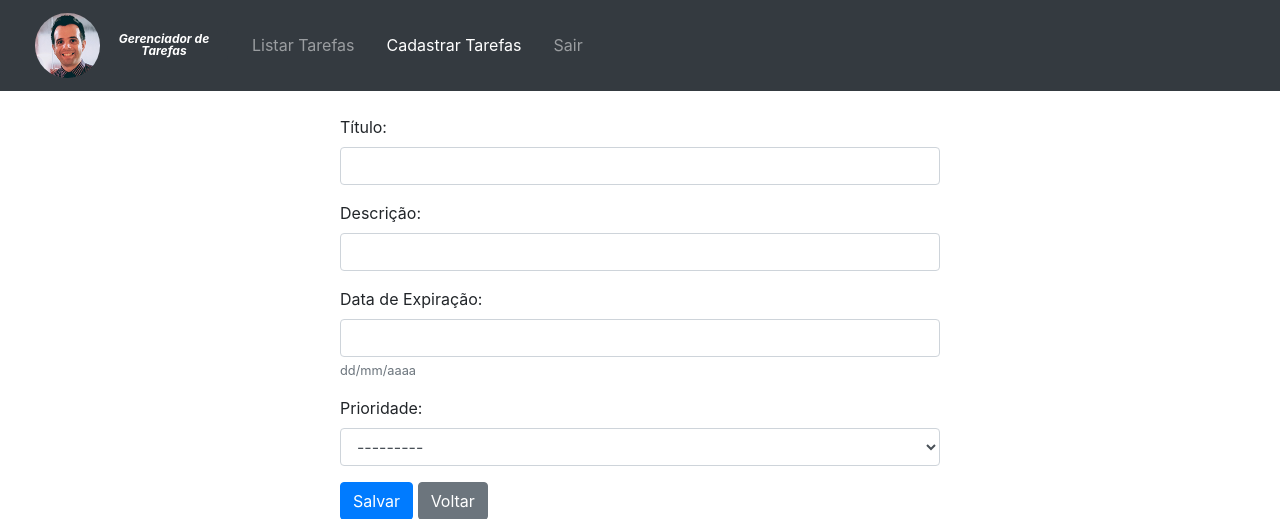
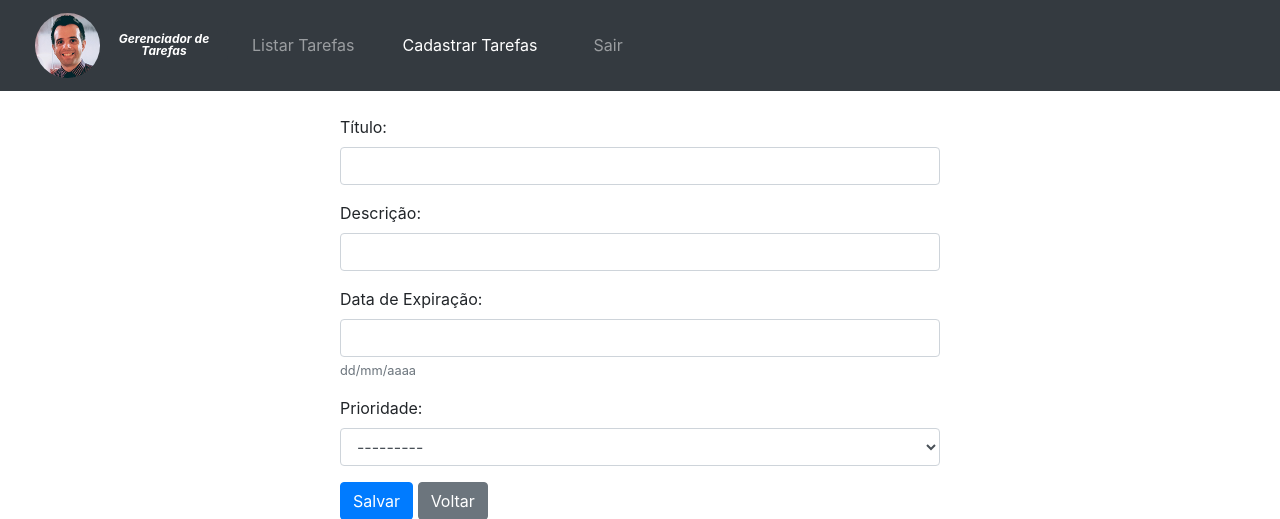
Before and after one commit to eusouocristian/gerenciador_tarefas, a Django app: page /cadastrar_tarefa/ in a window 1280 px wide. Shown: the top 519 px of the page. Run offline with Django 3.2, Linux system fonts and the light colour scheme; the visitor is signed in with stand-in values (Sample User, id 1); some libraries are stand-ins or nearby versions.

Commit message:
melhorias visuais

```diff
--- a/app/templates/base.html
+++ b/app/templates/base.html
@@ -9,7 +9,7 @@
 </head>
 
 <body data-spy="scroll" data-target="spy-scroll-id">
-<nav class="navbar navbar-expand-lg navbar-dark bg-dark mb-4">
+<nav class="navbar navbar-expand-sm navbar-dark bg-dark mb-4">
 
     <div class="container ml-1">
 
@@ -24,7 +24,7 @@
             </span>
         </button>
 
-        <div class="collapse navbar-collapse mr-4" id="NavbarMenu">
+        <div class="collapse navbar-collapse" id="NavbarMenu">
 
             <ul class="navbar-nav mr-auto" >
                 <li class="nav-item">
@@ -36,12 +36,12 @@
                 </li>
                 <li class="nav-item">
                     {% if caminho == '/cadastrar_tarefa/' %}
-                    <a class="nav-link pr-4 active" href="{% url 'cadastrar_tarefa' %}">Cadastrar Tarefas</a>
+                    <a class="nav-link px-4 active" href="{% url 'cadastrar_tarefa' %}">Cadastrar Tarefas</a>
                     {% else %}
-                    <a class="nav-link pr-4" href="{% url 'cadastrar_tarefa' %}">Cadastrar Tarefas</a>
+                    <a class="nav-link px-4" href="{% url 'cadastrar_tarefa' %}">Cadastrar Tarefas</a>
                     {% endif %}
                 </li>
-                <li class="nav-item-mr-4">
+                <li class="nav-item px-4 mr-4">
                 <a class="nav-link" href="{% url 'deslogar_usuario' %}">Sair</a>
                 </li>
             </ul>
```
